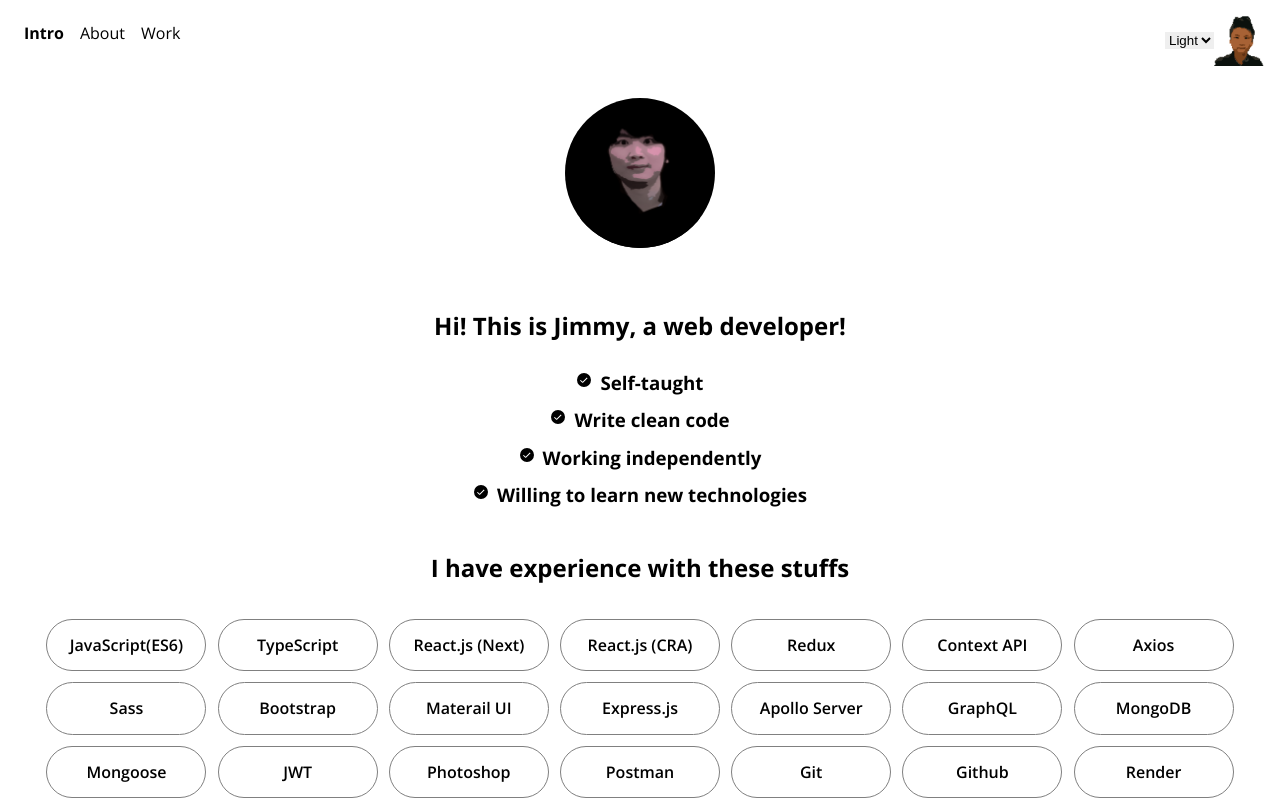
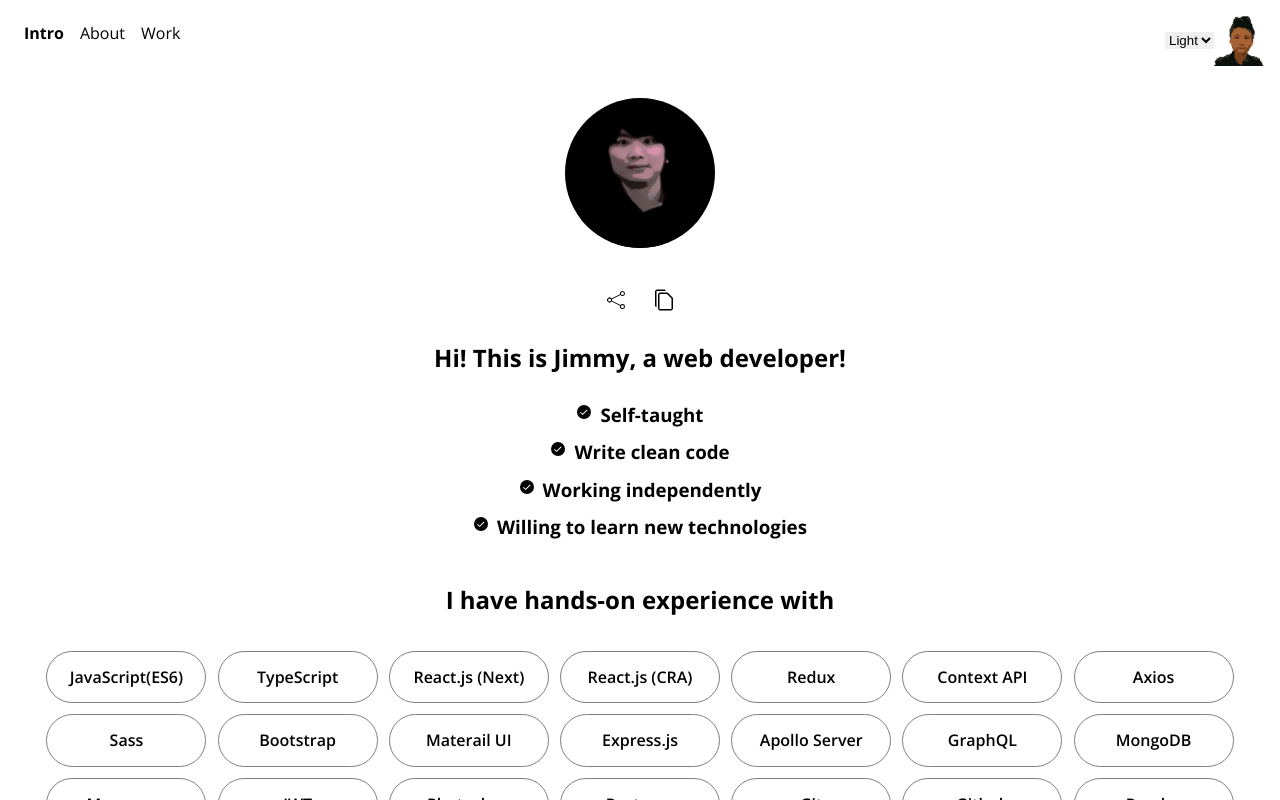
Before and after one commit to jimmyisdev/jimmy_resume2023, a Next.js app: page / in a window 1280 px wide. Shown: the top 800 px of the page. Built offline with nearby package versions, Linux system fonts and the light colour scheme.

Commit message:
feat: Add copy

```diff
--- a/src/components/Intro/Intro.module.scss
+++ b/src/components/Intro/Intro.module.scss
@@ -1,3 +1,10 @@
+.profileContainer {
+  display: flex;
+  flex-direction: column;
+  align-items: center;
+  gap: 0.5rem;
+}
+
 .main_img {
   background-color: black;
   width: 150px;
@@ -5,14 +12,32 @@
   clip-path: circle(50% at 50% 50%);
   margin: 2rem;
 }
+
+.actionContainer {
+  display: flex;
+  gap: 1.5rem;
+
+  button {
+    height: 1.5rem;
+    width: 1.5rem;
+
+    svg {
+      height: 100%;
+      width: 100%;
+    }
+  }
+}
+
 .feature_container {
   li {
     margin-bottom: 1rem;
   }
+
   h3 {
     margin-left: 0.5rem;
   }
 }
+
 .tool_container {
   justify-content: center;
 }
--- a/src/components/Intro/Intro.tsx
+++ b/src/components/Intro/Intro.tsx
@@ -1,12 +1,47 @@
 import Image from "next/image";
 import styles from "../Intro/Intro.module.scss";
-import { VscPassFilled } from "react-icons/vsc";
+import { VscPassFilled, VscCopy } from "react-icons/vsc";
 import { featuresData, toolsData } from "./toolData";
+import { CiShare2 } from "react-icons/ci";
+import { MdOutlineDone } from "react-icons/md";
+import { useState } from "react";
 
 const Intro = () => {
+  const [isCopied, setIsCopied] = useState(false)
+  const handleShare = async () => {
+    if (navigator.share) {
+      try {
+        await navigator.share({
+          title: 'My Website',
+          text: 'Check out this awesome site!',
+          url: 'https://yourwebsite.com',
+        });
+      } catch (error) {
+        console.error('Error sharing:', error);
+      }
+    } else {
+      alert('Sharing not supported on this browser');
+    }
+  };
+
+  const handleCopyLink = async () => {
+    try {
+      await navigator.clipboard.writeText(window.location.href);
+      setIsCopied(true)
+
+      setTimeout(() => {
+        setIsCopied(false);
+      }, 500);
+    } catch (error) {
+      console.error('Failed to copy:', error);
+    }
+  };
+
   return (
     <div className={`page ${styles.intro}`}>
       <section className="flex_column">
+        <div className={styles.profileContainer}>
+
           <div className={`flex_column ${styles.main_img}`}>
             <Image
               className={styles.logo}
@@ -16,6 +51,21 @@ const Intro = () => {
               height={156}
               priority
             />
+          </div>
+          <div className={styles.actionContainer}>
+            <button
+              onClick={handleShare}
+              className="bg-blue-600 hover:bg-blue-700 text-white font-semibold py-2 px-4 rounded"
+            >
+              <CiShare2 />
+            </button>
+            <button
+              onClick={handleCopyLink}
+              className="bg-blue-600 hover:bg-blue-700 text-white font-semibold py-2 px-4 rounded"
+            >
+              {isCopied ? <MdOutlineDone /> : <VscCopy />}
+            </button>
+          </div>
         </div>
         <ul className={`flex_column ${styles.feature_container}`}>
           <div className={`flex_column ${styles.intro_phrase}`}>
@@ -30,10 +80,10 @@ const Intro = () => {
             </li>
           ))}
         </ul>
-      </section>
+      </section >
       <section className={`sect`}>
         <div className="flex_column">
-          <h1 className={`sect_title`}>I have experience with these stuffs</h1>
+          <h1 className={`sect_title`}>I have hands-on experience with </h1>
         </div>
         <ul className={`${styles.tool_container} flex_row`}>
           {toolsData.map((item: string) => {
@@ -45,7 +95,7 @@ const Intro = () => {
           })}
         </ul>
       </section>
-    </div>
+    </div >
   );
 };
 
--- a/src/components/Work/Work.tsx
+++ b/src/components/Work/Work.tsx
@@ -11,7 +11,7 @@ const Work = () => {
       <section className={`sect`}>
         <h1 className={`sect_title`}>Working Experience</h1>
         <div className="big_container flex_row">
-          {!!workInfoData.length && workInfoData.map((item: workItemType) => {
+          {!!workInfoData.length && [...workInfoData].reverse().map((item: workItemType) => {
             const { period = '', company = '', title = '', tasks = [], projects = [] } = item
             return <div key={item.company} className={`flex_column ${styles.work_item_container}`}>
               {<div className={`flex_row ${styles.content_container}`}>
```
Also changed, not shown: src/components/About/aboutData.ts (+5 -3 lines). Lines whose indentation alone changed are shown as unchanged.
